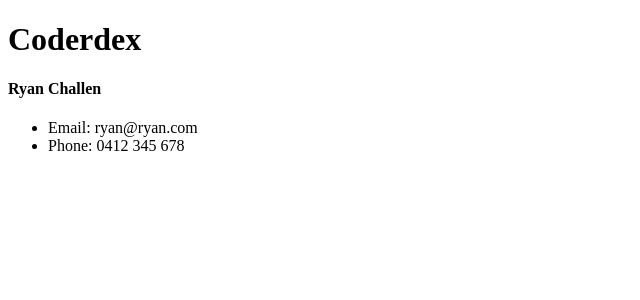
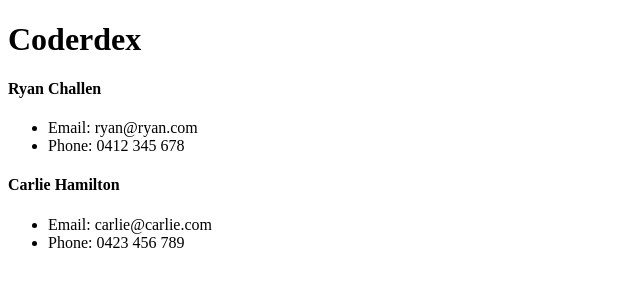
Before and after one commit to Insidium/coderdex, a React (Create React App) app: page / in a window 1280 px wide. Shown: the top 300 px of the page, without its empty margins (0-640 px from the left). Built offline with nearby package versions, Linux system fonts and the light colour scheme.

Commit message:
Destructured branding on header and the props of Contact

```diff
--- a/src/App.js
+++ b/src/App.js
@@ -5,8 +5,13 @@
 function App() {
 	return (
 		<div className='App'>
-			<Header />
-			<Contact />
+			<Header branding='Coderdex' />
+			<Contact name='Ryan Challen' email='ryan@ryan.com' phone='0412 345 678' />
+			<Contact
+				name='Carlie Hamilton'
+				email='carlie@carlie.com'
+				phone='0423 456 789'
+			/>
 		</div>
 	);
 }
--- a/src/components/Contact.js
+++ b/src/components/Contact.js
@@ -2,12 +2,13 @@
 
 class Contact extends Component {
 	render() {
+		const { name, email, phone } = this.props;
 		return (
 			<div>
-				<h4>Ryan Challen</h4>
+				<h4>{name}</h4>
 				<ul>
-					<li>Email: ryan@ryan.com</li>
-					<li>Phone: 0412 345 678</li>
+					<li>Email: {email}</li>
+					<li>Phone: {phone}</li>
 				</ul>
 			</div>
 		);
--- a/src/components/Header.js
+++ b/src/components/Header.js
@@ -1,9 +1,10 @@
 import React from 'react';
 
-const Header = () => {
+const Header = (props) => {
+	const { branding } = props;
 	return (
 		<div>
-			<h1>Coderdex</h1>
+			<h1>{branding}</h1>
 		</div>
 	);
 };
```
